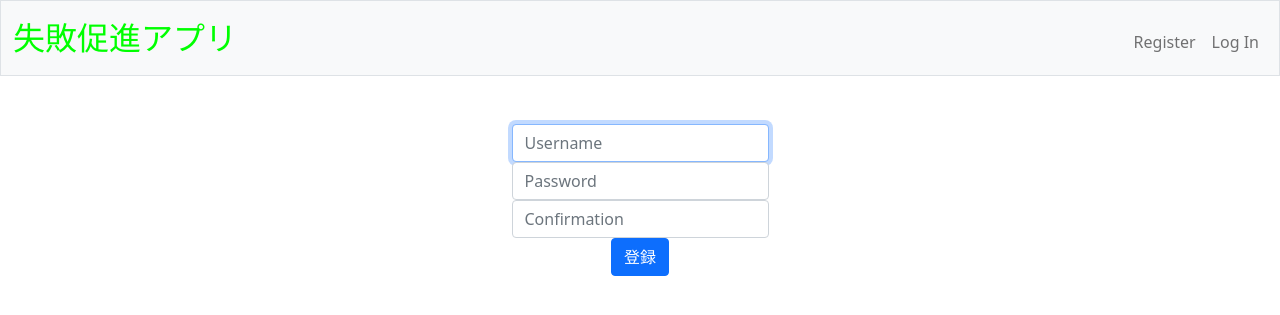
After one commit to koouu/fail_app_python, a Flask app: page /register in a window 1280 px wide. The commit adds this page. Shown: the top 315 px of the page. Run offline with Flask 2, Linux system fonts and the light colour scheme.

Commit message:
register

```diff
--- a/app.py
+++ b/app.py
@@ -47,19 +47,51 @@ def login():
 
 		if res.json()["name"]=="":
 			return render_template("login.html")
+		session["user_id"] = res.json()["id"]
 		return redirect("/")
 	else:
 		return render_template("login.html")
 
+@app.route("/logout")
+def logout():
+    """Log user out"""
+
+    # Forget any user_id
+    session.clear()
+
+    # Redirect user to login form
+    return redirect("/")
+
+@app.route("/register", methods=["GET", "POST"])
+def register():
+
+	if request.method == "POST":
+		name=request.form.get("username")
+		password=request.form.get("password")
+		if name=="" or password=="":
+			return render_template("register.html")
+		"""
+		if db.execute("SELECT * FROM users WHERE username=\""+request.form.get("username")+"\""):
+			return render_template("register.html")
+		"""
+		if password==request.form.get("confirmation"):
+			res=requests.post(URL+"/user",data={"name":name,"password":password})
+			#res=requests.post(URL+"/login",data={"name":name,"password":password})
+
+			session.clear()
+			session["user_id"] = res.json()["id"]
+			return redirect("/")
+		else:
+			return render_template("register.html")
+
+
+	return render_template("register.html")
+
 
 @app.route("/")
+@login_required
 def index():
-	res = requests.get(URL+"/user")
-	print(res)
-	print(res.json())
-	jsondata=res.json()
-	print("fas:")
-	print(jsondata[0]["id"])
+
 	return render_template("index.html")
 
 
--- a/templates/layout.html
+++ b/templates/layout.html
@@ -28,7 +28,16 @@
                     <span class="navbar-toggler-icon"></span>
                 </button>
                 <div class="collapse navbar-collapse" id="navbar">
-
+									{% if session["user_id"] %}
+												<ul class="navbar-nav ms-auto mt-2">
+													<li class="nav-item"><a class="nav-link" href="/logout">Log Out</a></li>
+											</ul>
+									{% else %}
+											<ul class="navbar-nav ms-auto mt-2">
+													<li class="nav-item"><a class="nav-link" href="/register">Register</a></li>
+													<li class="nav-item"><a class="nav-link" href="/login">Log In</a></li>
+											</ul>
+									{% endif %}
                 </div>
             </div>
         </nav>
--- a/templates/login.html
+++ b/templates/login.html
@@ -1,7 +1,7 @@
 {% extends "layout.html" %}
 
 {% block title %}
-    Log In
+    ログイン
 {% endblock %}
 
 {% block main %}
@@ -12,6 +12,6 @@
         <div class="mb-3">
             <input class="form-control mx-auto w-auto" id="password" name="password" placeholder="Password" type="password">
         </div>
-        <button class="btn btn-primary" type="submit">Log In</button>
+        <button class="btn btn-primary" type="submit">ログイン</button>
     </form>
 {% endblock %}
--- /dev/null
+++ b/templates/register.html
@@ -0,0 +1,20 @@
+{% extends "layout.html" %}
+
+{% block title %}
+    登録
+{% endblock %}
+
+{% block main %}
+    <form action="/register" method="post">
+        <div class="form-group">
+            <input autocomplete="off" autofocus class="form-control mx-auto w-auto" name="username" placeholder="Username" type="text">
+        </div>
+        <div class="form-group">
+            <input class="form-control mx-auto w-auto" name="password" placeholder="Password" type="password">
+        </div>
+        <div class="form-group">
+            <input class="form-control mx-auto w-auto" name="confirmation" placeholder="Confirmation" type="password">
+        </div>
+        <button class="btn btn-primary" type="submit">登録</button>
+    </form>
+{% endblock %}
```
Also changed, not shown: 2 other files.
